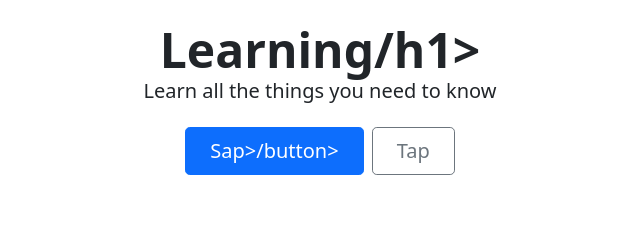
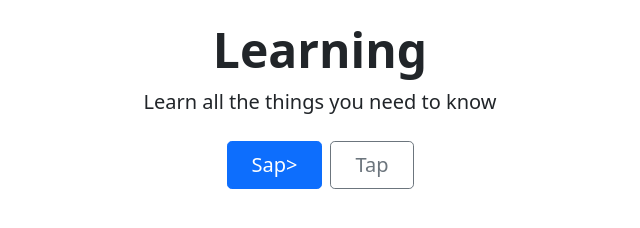
Before and after one commit to pselden/learning-academy, a plain HTML site: page docs/index.html in a window 1280 px wide. Shown: the part 156-384 px from the top of the page, without its empty margins (320-960 px from the left). Drawn offline with nearby package versions, Linux system fonts and the light colour scheme.

Commit message:
Fix page

```diff
--- a/docs/index.html
+++ b/docs/index.html
@@ -8,11 +8,11 @@
 <main>
   <div class="px-4 py-5 my-5 text-center">
     <img class="d-block mx-auto mb-4" src="/docs/5.0/assets/brand/bootstrap-logo.svg" alt="" width="72" height="57">
-    <h1 class="display-5 fw-bold">Learning/h1>
+    <h1 class="display-5 fw-bold">Learning</h1>
     <div class="col-lg-6 mx-auto">
       <p class="lead mb-4">Learn all the things you need to know</p>
       <div class="d-grid gap-2 d-sm-flex justify-content-sm-center">
-        <button type="button" class="btn btn-primary btn-lg px-4 gap-3">Sap>/button>
+        <button type="button" class="btn btn-primary btn-lg px-4 gap-3">Sap></button>
         <button type="button" class="btn btn-outline-secondary btn-lg px-4">Tap</button>
       </div>
     </div>
```
